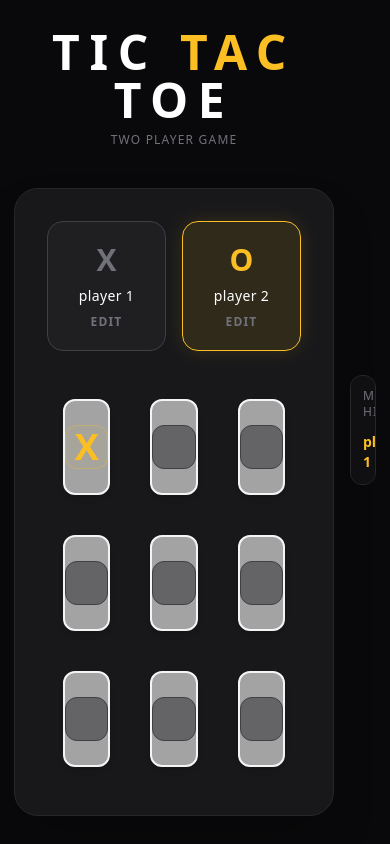
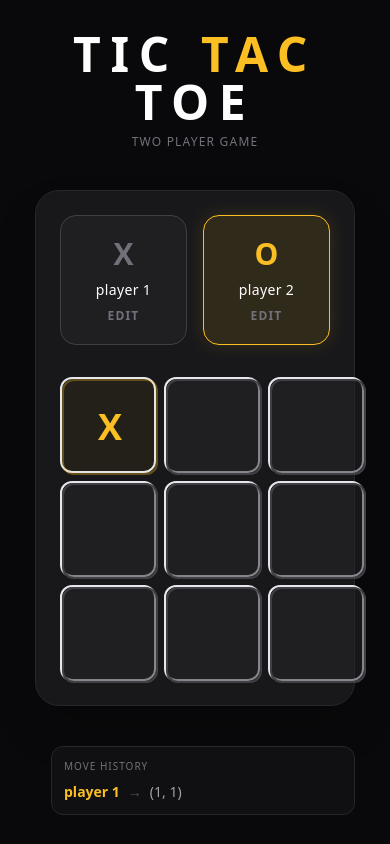
Before and after one commit to ketimokhevishvili/tic-tac-toe, a React (Vite) app: page / in a window 390 px wide. Both pictures are taken after a click on the button 86 px from the left and 446 px from the top of the page. Built offline with nearby package versions, Linux system fonts and the light colour scheme.

Commit message:
fixed responsive problem

```diff
--- a/src/App.tsx
+++ b/src/App.tsx
@@ -4,9 +4,9 @@ import MainPage from "./component/MainPage.tsx";
 function App() {
 
   return (
-      <div className='container lg:5'>
+      <>
           <MainPage/>
-      </div>
+      </>
   )
 }
 
--- a/src/assets/style/style.css
+++ b/src/assets/style/style.css
@@ -5,22 +5,21 @@
 
 .game-square {
     @apply
-    h-24 w-24 sm:h-32 sm:w-48
-    bg-neutral-400 shadow-md rounded-xl
-    text-4xl sm:text-5xl font-extrabold
-    flex items-center justify-center
+    h-24 w-24 sm:h-32 sm:w-32
+    text-4xl sm:text-5xl font-black
+    rounded-xl border-2
     transition-all duration-200
-    hover:bg-gray-50 hover:shadow-lg hover:-translate-y-1
-    active:scale-95 m-4
-    border-2 border-gray-100
+    hover:-translate-y-1 active:scale-95;
 }
 
-
-.player-container {
-    @apply shadow-md
-    border-2 border-amber-600
+.game-square-x {
+    @apply text-amber-400 border-amber-400/30 bg-amber-400/5;
 }
 
-.player-border{
-    @apply border border-gray-300 focus:border-black focus:outline-none focus:ring-0
+.game-square-o {
+    @apply text-sky-400 border-sky-400/30 bg-sky-400/5;
 }
+
+.game-square-empty {
+    @apply border-zinc-700 bg-zinc-800/50 hover:bg-zinc-700/50 hover:border-zinc-500;
+}
--- a/src/component/GameBoard.tsx
+++ b/src/component/GameBoard.tsx
@@ -6,7 +6,7 @@ interface GameBoardProps {
 
 const GameBoard = (props: GameBoardProps) => {
   return (
-      <ol className='flex flex-col gap-2'>
+      <ol className='flex flex-col gap-2 mx-auto w-fit'>
           {props.hook.gameBoard.map((row, rowIndex) => (
               <li key={rowIndex}
           >
@@ -16,14 +16,17 @@ const GameBoard = (props: GameBoardProps) => {
                           key={colIndex}
                           className='game-square'
                       >
-                          <button className={`aspect-square w-full text-4xl font-black rounded-xl border transition-all duration-200
-                            ${playerSymbol === 'x' ? 'text-amber-400 border-amber-400/30 bg-amber-400/5'
-                              : playerSymbol === 'o' ? 'text-sky-400 border-sky-400/30 bg-sky-400/5' :
-                             'border-zinc-700 bg-zinc-800/50 hover:bg-zinc-700/50 hover:border-zinc-500 text-transparent'}`}
-                                  onClick={ () => props.hook.handleSelectSquare(rowIndex,colIndex)}
+                              <button
+                                  className={`game-square ${
+                                      playerSymbol === 'x' ? 'game-square-x'
+                                          : playerSymbol === 'o' ? 'game-square-o'
+                                              : 'game-square-empty'
+                                  }`}
+                                  onClick={() => props.hook.handleSelectSquare(rowIndex, colIndex)}
                                   disabled={playerSymbol !== null}
-                          >{playerSymbol?.toUpperCase()}
-                          </button>
+                              >
+                                  {playerSymbol?.toUpperCase()}
+                              </button>
                           </li>
                       ))}
                   </ol>
--- a/src/component/Log.tsx
+++ b/src/component/Log.tsx
@@ -9,7 +9,7 @@ interface LogProps {
 const Log = (props: LogProps) => {
     return (
         <div className='ml-4 mt-4 sm:mt-6 bg-zinc-900/50 border border-zinc-800 rounded-xl sm:rounded-2xl p-3 sm:p-4 max-h-36 sm:max-h-48 overflow-y-auto'>
-            <p className='text-zinc-500 text-xs uppercase tracking-widest mb-3'>Move History</p>
+            <p className='text-zinc-500 text-[10px] sm:text-xs uppercase tracking-widest mb-2 sm:mb-3'>Move History</p>
             <ol className='space-y-1'>
                 {props.gameTurns.map(({ player, square: { row, col } }) => (
                     <li key={`${row}${col}`}
@@ -18,7 +18,7 @@ const Log = (props: LogProps) => {
                     {props.players[player]}
                 </span>
                         <span className='text-zinc-600'>→</span>
-                        <span>({row}, {col})</span>
+                        <span>({row + 1}, {col + 1})</span>
                     </li>
                 ))}
             </ol>
--- a/src/component/MainPage.tsx
+++ b/src/component/MainPage.tsx
@@ -1,7 +1,7 @@
 import PlayerPage from './PlayerPage.tsx'
 import GameBoard from './GameBoard.tsx'
 import Log from './Log.tsx'
-import useTicTacToe  from './hook/useTicTacToe.ts'
+import useTicTacToe from './hook/useTicTacToe.ts'
 import GameOverModal from './GameOverModal.tsx'
 
 
@@ -14,7 +14,8 @@ const hook = useTicTacToe()
                     Tic <span className='text-amber-400'>Tac</span> Toe
                 </h1>
                 <p className='text-center text-zinc-500 text-xs tracking-widest uppercase mb-10'>Two Player Game</p>
-              <div className='bg-zinc-900 border border-zinc-800 rounded-3xl p-8 shadow-2xl'>
+                <div className='flex flex-col min-[500px]:flex-row gap-6 items-start justify-center w-full max-w-4xl'>
+                    <div className='bg-zinc-900 border border-zinc-800 rounded-3xl p-6 shadow-2xl w-full min-[500px]:flex-1'>
                         <ol className='flex items-center justify-between gap-4 mb-8'>
                             <PlayerPage
                                 initialName='player 1'
@@ -29,12 +30,16 @@ const hook = useTicTacToe()
                                 onChangeName={hook.playerNameChanged}
                             />
                         </ol>
-              {(hook.checkWinner() || hook.hasDraw) && <GameOverModal winner={hook.checkWinner()} update={hook.updateContent} />}
-              <GameBoard  hook={hook}
+                        {(hook.checkWinner() || hook.hasDraw) &&
+                            <GameOverModal winner={hook.checkWinner()} update={hook.updateContent}/>}
+                        <GameBoard hook={hook}
                         />
                     </div>
+                    <div className='w-full min-[500px]:w-56 min-[500px]:sticky min-[500px]:top-6 min-[500px]:self-start'>
+                        <Log gameTurns={hook.gameTurns} players={hook.players}/>
                     </div>
-          <Log gameTurns={hook.gameTurns} players={hook.players} />
+                </div>
+            </div>
         </div>
     )
  }
```
Lines whose indentation alone changed are shown as unchanged.
